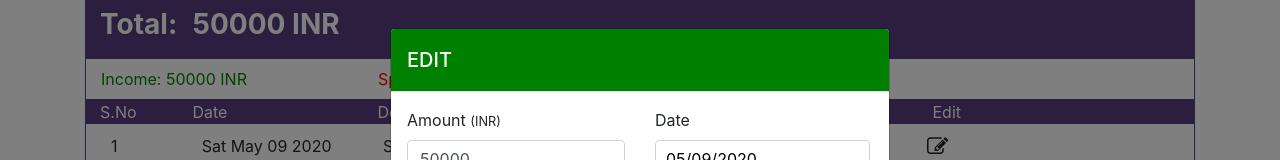
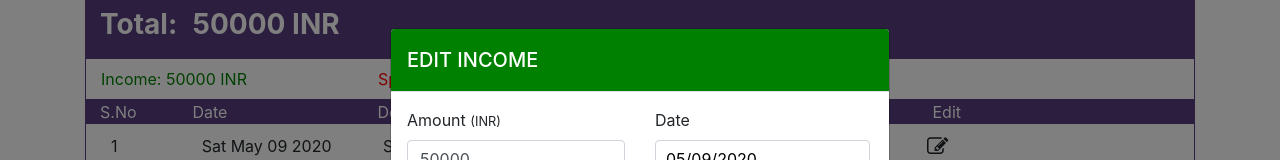
Before and after one commit to Manikandank97/expense-app, a React (Create React App) app: page / in a window 1280 px wide. Both pictures are taken after a click on the element 1002 px from the left and 145 px from the top of the page. Shown: the top 160 px of the page. Built offline with nearby package versions, Linux system fonts and the light colour scheme.

Commit message:
Add files via upload

```diff
--- a/src/ExpenseDashboard.js
+++ b/src/ExpenseDashboard.js
@@ -30,6 +30,7 @@ function ExpenseDashboard() {
       })
     }
     calculateIncome(prevState => [...prevState]);
+    updateInitChange(false);
   }
   const submitData = (data) => {
     calculateIncome(prevState => [...prevState, { id: income.length, amount: data.amount, comment: data.comment, type: data.type, addedOnDate: data.addedOnDate }]);
--- a/src/ExpenseUpdateComponents.js
+++ b/src/ExpenseUpdateComponents.js
@@ -43,7 +43,7 @@ function ExpenseUpdateComponents({ updateDataSubmit, updateData, initUpdate }) {
     return (
         <Container>
             <Modal isOpen={modal} toggle={toggle}>
-                <ModalHeader className={type == "income" ? "incomeHeaderBg" : "spendHeaderBg"}>EDIT{' '}</ModalHeader>
+                <ModalHeader className={type == "income" ? "incomeHeaderBg" : "spendHeaderBg"}>EDIT{' '}{type.toUpperCase()}</ModalHeader>
                 <ModalBody>
                     <Row>
                         <Col md="6">
```
